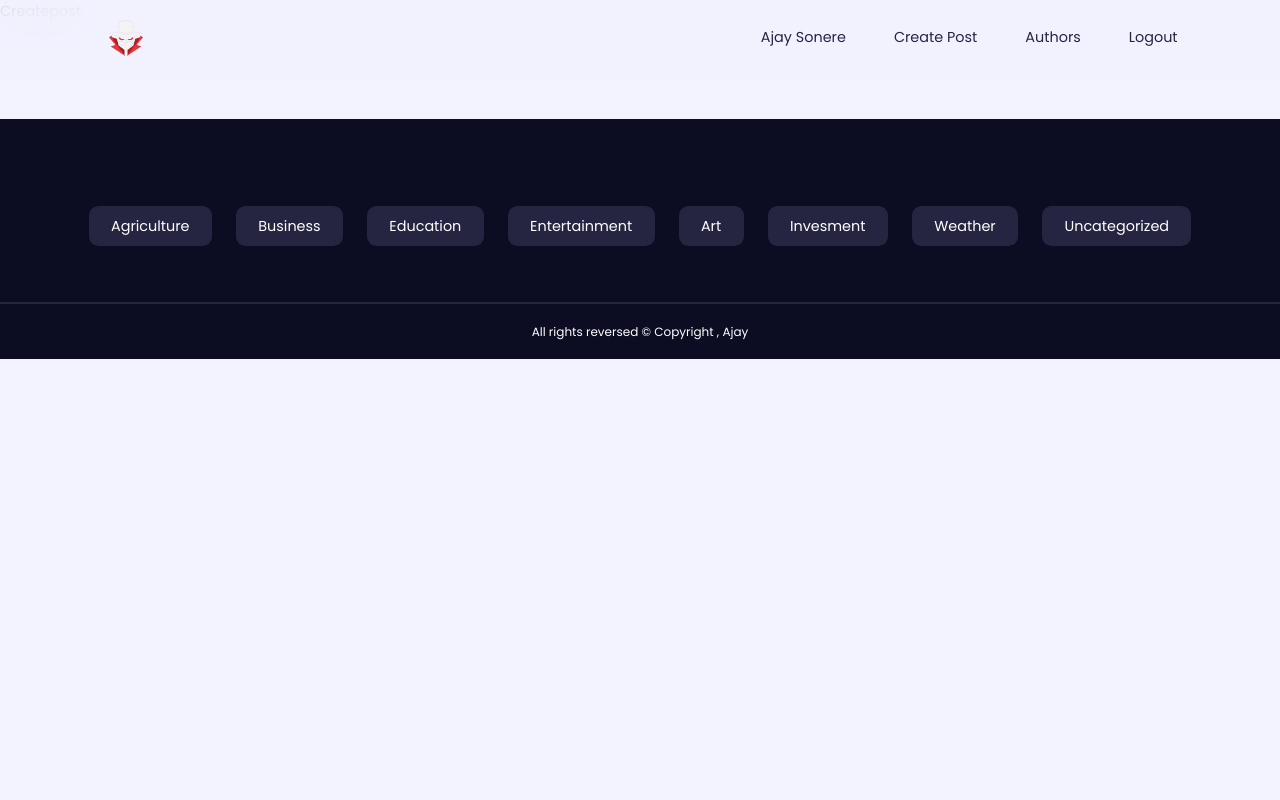
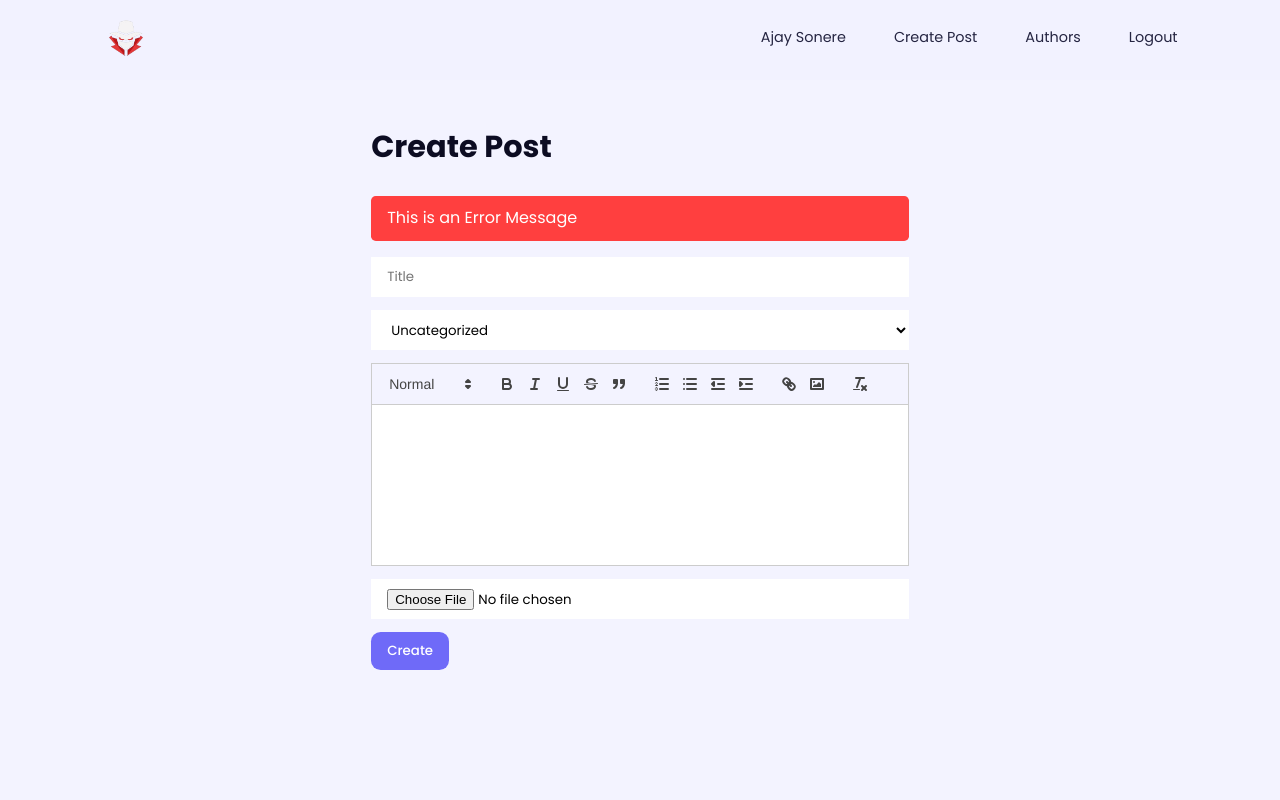
Before and after one commit to ajaysonere/Mern-Blog-Web-app, a React (Vite) app in the folder blog-client/: page /create in a window 1280 px wide. Shown: the top 800 px of the page. Built offline with nearby package versions, Linux system fonts and the light colour scheme.

Commit message:
edit post

```diff
--- a/blog-client/package.json
+++ b/blog-client/package.json
@@ -13,6 +13,7 @@
     "react": "^18.2.0",
     "react-dom": "^18.2.0",
     "react-icons": "^5.0.1",
+    "react-quill": "^2.0.0",
     "react-router-dom": "^6.21.1"
   },
   "devDependencies": {
--- a/blog-client/src/index.css
+++ b/blog-client/src/index.css
@@ -336,6 +336,7 @@ input , select , textarea {
     border: var(--raduis-1);
     resize: none;
     font-family: 'Poppins' , sans-serif;
+    background: var(--color-white);
 }
 
 .form__error-message {
@@ -374,6 +375,14 @@ input , select , textarea {
 .register small a ,
 .login small a{
    color: var(--color-primary);
+}
+
+.ql-editor {
+   overflow: scroll;
+   background-color: var(--color-white);
+   height: 10rem !important;
+   font-family: 'Poppins' , sans-serif;
+   font-size: 1rem;
 }
 
 
--- a/blog-client/src/pages/Createpost.jsx
+++ b/blog-client/src/pages/Createpost.jsx
@@ -1,9 +1,94 @@
-
+import { useState } from "react";
+import ReactQuill from "react-quill";
+import "react-quill/dist/quill.snow.css";
 
 const Createpost = () => {
+  const [title, setTitle] = useState("");
+  const [thumbnail, setThumbnail] = useState("");
+  const [category, setCategory] = useState("Uncategorized");
+  const [desc, setDesc] = useState("");
+
+  const modules = {
+    toolbar: [
+      [{ header: [1, 2, 3, 4, 5, 6, false] }],
+      ["bold", "italic", "underline", "strike", "blockquote"],
+      [
+        { list: "ordered" },
+        { list: "bullet" },
+        { indent: "-1" },
+        { indent: "+1" },
+      ],
+      ["link", "image"],
+      ["clean"],
+    ],
+  };
+
+  const formats = [
+    "header",
+    "bold",
+    "italic",
+    "underline",
+    "strike",
+    "blockquote",
+    "list",
+    "bullet",
+    "indent",
+    "link",
+    "image",
+  ];
+
+  const POST_CATEGORIES = [
+    "Agriculture",
+    "Business",
+    "Education",
+    "Entertainment",
+    "Art",
+    "Investment",
+    "Uncategorized",
+    "Weather",
+  ];
+
   return (
-    <div>Createpost</div>
-  )
-}
+    <section className="create-post">
+      <div className="container createpost__container">
+        <h2>Create Post </h2>
+        <p className="form__error-message">This is an Error Message </p>
+        <form className="form create-post__form">
+          <input
+            type="text"
+            placeholder="Title"
+            value={title}
+            onChange={(e) => setTitle(e.target.value)}
+            autoFocus
+          />
+          <select
+            name="category"
+            value={category}
+            onChange={(e) => setCategory(e.target.value)}
+          >
+            {POST_CATEGORIES.map((cat) => {
+              return <option key={cat}>{cat}</option>;
+            })}
+          </select>
+          <ReactQuill
+            modules={modules}
+            formats={formats}
+            value={desc}
+            onChange={(e) => setDesc(e.target.value)}
+          />
 
-export default Createpost
+          <input
+            type="file"
+            onChange={(e) => setThumbnail(e.target.value[0])}
+            accept="png , jpg ,jpeg"
+          />
+          <button type="submit" className="btn primary">
+            Create
+          </button>
+        </form>
+      </div>
+    </section>
+  );
+};
+
+export default Createpost;
--- a/blog-client/src/pages/Editpost.jsx
+++ b/blog-client/src/pages/Editpost.jsx
@@ -1,8 +1,94 @@
+import { useState } from "react";
+import ReactQuill from "react-quill";
+import "react-quill/dist/quill.snow.css";
 
 const Editpost = () => {
+  const [title, setTitle] = useState("");
+  const [thumbnail, setThumbnail] = useState("");
+  const [category, setCategory] = useState("Uncategorized");
+  const [desc, setDesc] = useState("");
+
+  const modules = {
+    toolbar: [
+      [{ header: [1, 2, 3, 4, 5, 6, false] }],
+      ["bold", "italic", "underline", "strike", "blockquote"],
+      [
+        { list: "ordered" },
+        { list: "bullet" },
+        { indent: "-1" },
+        { indent: "+1" },
+      ],
+      ["link", "image"],
+      ["clean"],
+    ],
+  };
+
+  const formats = [
+    "header",
+    "bold",
+    "italic",
+    "underline",
+    "strike",
+    "blockquote",
+    "list",
+    "bullet",
+    "indent",
+    "link",
+    "image",
+  ];
+
+  const POST_CATEGORIES = [
+    "Agriculture",
+    "Business",
+    "Education",
+    "Entertainment",
+    "Art",
+    "Investment",
+    "Uncategorized",
+    "Weather",
+  ];
+
   return (
-    <div>Editpost</div>
-  )
-}
+    <section className="create-post">
+      <div className="container createpost__container">
+        <h2>Edit Post </h2>
+        <p className="form__error-message">This is an Error Message </p>
+        <form className="form create-post__form">
+          <input
+            type="text"
+            placeholder="Title"
+            value={title}
+            onChange={(e) => setTitle(e.target.value)}
+            autoFocus
+          />
+          <select
+            name="category"
+            value={category}
+            onChange={(e) => setCategory(e.target.value)}
+          >
+            {POST_CATEGORIES.map((cat) => {
+              return <option key={cat}>{cat}</option>;
+            })}
+          </select>
+          <ReactQuill
+            modules={modules}
+            formats={formats}
+            value={desc}
+            onChange={(e) => setDesc(e.target.value)}
+          />
 
-export default Editpost
+          <input
+            type="file"
+            onChange={(e) => setThumbnail(e.target.value[0])}
+            accept="png , jpg ,jpeg"
+          />
+          <button type="submit" className="btn primary">
+            Update
+          </button>
+        </form>
+      </div>
+    </section>
+  );
+};
+
+export default Editpost;
```
Also changed, not shown: 1 other file (tests, documents, lock files or other folders).
